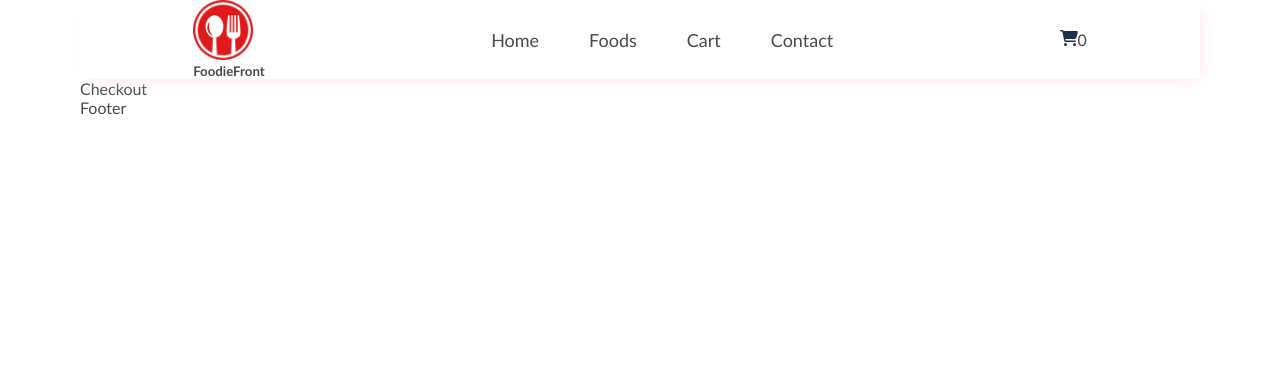
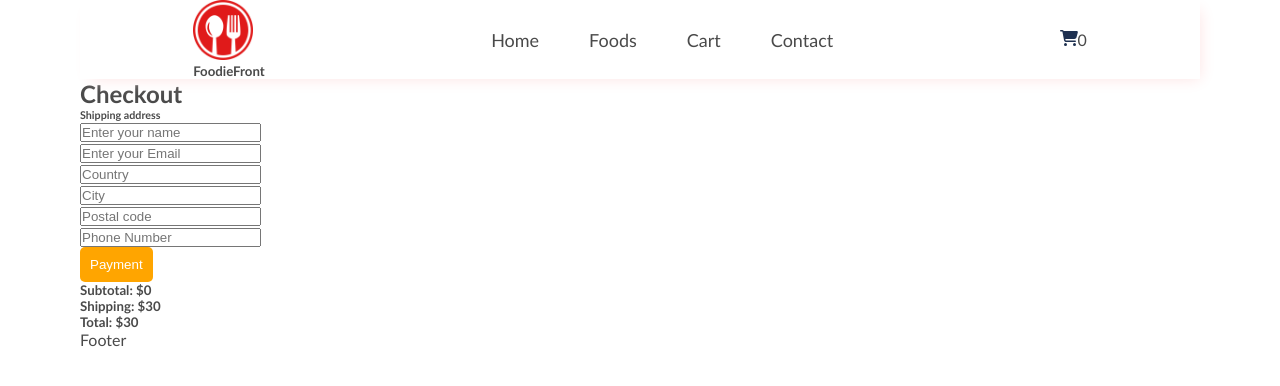
Before and after one commit to teonamaghradze/FoodieFront, a React (Create React App) app: page /checkout in a window 1280 px wide. Shown: the top 386 px of the page. Built offline with nearby package versions, Linux system fonts and the light colour scheme.

Commit message:
add chackout component

```diff
--- a/src/pages/Checkout.jsx
+++ b/src/pages/Checkout.jsx
@@ -1,7 +1,100 @@
-import React from "react";
+import { useSelector } from "react-redux";
+import CommonSection from "../components/UI/common-section/CommonSection";
+import { useState } from "react";
 
 function Checkout() {
-  return <div>Checkout</div>;
+  const [enterName, setEnterName] = useState("");
+  const [enterEmail, setEnterEmail] = useState("");
+  const [enterNumber, setEnterNumber] = useState("");
+  const [enterCountry, setEnterCountry] = useState("");
+  const [enterCity, setEnterCity] = useState("");
+  const [enterPostal, setEnterPostal] = useState("");
+
+  const shippingInfo = [];
+
+  const cartTotalAmount = useSelector((state) => state.cart.totalAmount);
+  const shippingCost = 30;
+
+  const totalAmount = cartTotalAmount + Number(shippingCost);
+
+  function handleSubmit(e) {
+    e.preventDefault();
+    const userShippingAddress = {
+      name: enterName,
+      email: enterEmail,
+      phone: enterNumber,
+      country: enterCountry,
+      city: enterCity,
+      postalCode: enterPostal,
+    };
+
+    shippingInfo.push(userShippingAddress);
+    console.log(shippingInfo);
+  }
+
+  return (
+    <div>
+      <CommonSection title="Checkout" />
+      <div>
+        <h6>Shipping address</h6>
+        <form onSubmit={handleSubmit}>
+          <div>
+            <input
+              type="text"
+              placeholder="Enter your name"
+              required
+              onChange={(e) => setEnterName(e.target.value)}
+            />
+          </div>
+          <div>
+            <input
+              type="email"
+              placeholder="Enter your Email"
+              required
+              onChange={(e) => setEnterEmail(e.target.value)}
+            />
+          </div>
+          <div>
+            <input
+              type="text"
+              placeholder="Country"
+              required
+              onChange={(e) => setEnterCountry(e.target.value)}
+            />
+          </div>
+          <div>
+            <input
+              type="text"
+              placeholder="City"
+              required
+              onChange={(e) => setEnterCity(e.target.value)}
+            />
+          </div>
+          <div>
+            <input
+              type="number"
+              placeholder="Postal code"
+              required
+              onChange={(e) => setEnterPostal(e.target.value)}
+            />
+          </div>
+          <div>
+            <input
+              type="number"
+              placeholder="Phone Number"
+              required
+              onChange={(e) => setEnterNumber(e.target.value)}
+            />
+          </div>
+        <button>Payment</button>
+        </form>
+
+        <h5>Subtotal: ${cartTotalAmount}</h5>
+        <h5>Shipping: ${shippingCost}</h5>
+        <h5>Total: ${totalAmount}</h5>
+      </div>
+    </div>
+  );
 }
 
 export default Checkout;
--- a/src/pages/FoodDetails.jsx
+++ b/src/pages/FoodDetails.jsx
@@ -44,6 +44,7 @@ function FoodDetails() {
 
   function handleSubmit(e) {
     e.preventDefault();
+    console.log(enteredName, enteredEmail, reviewMessage);
   }
 
   return (
```
